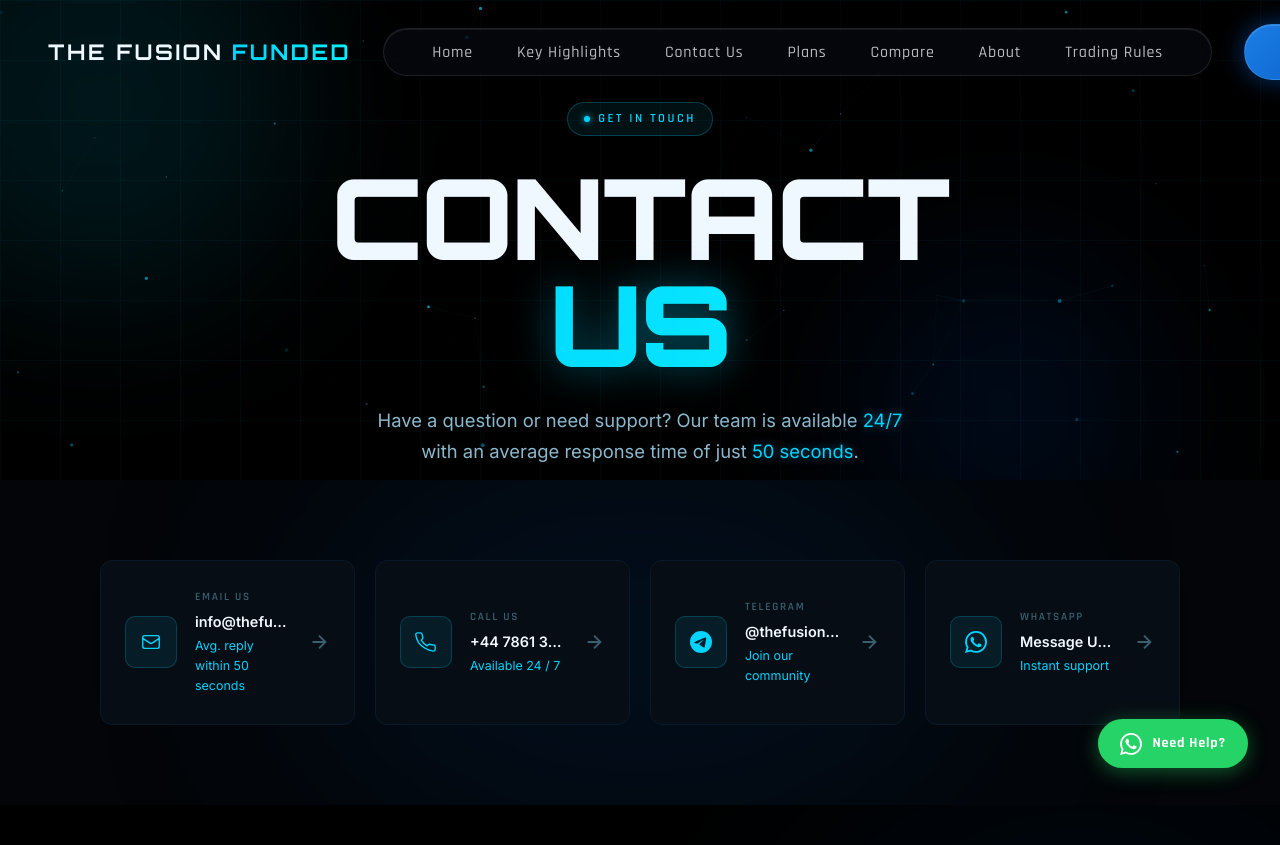
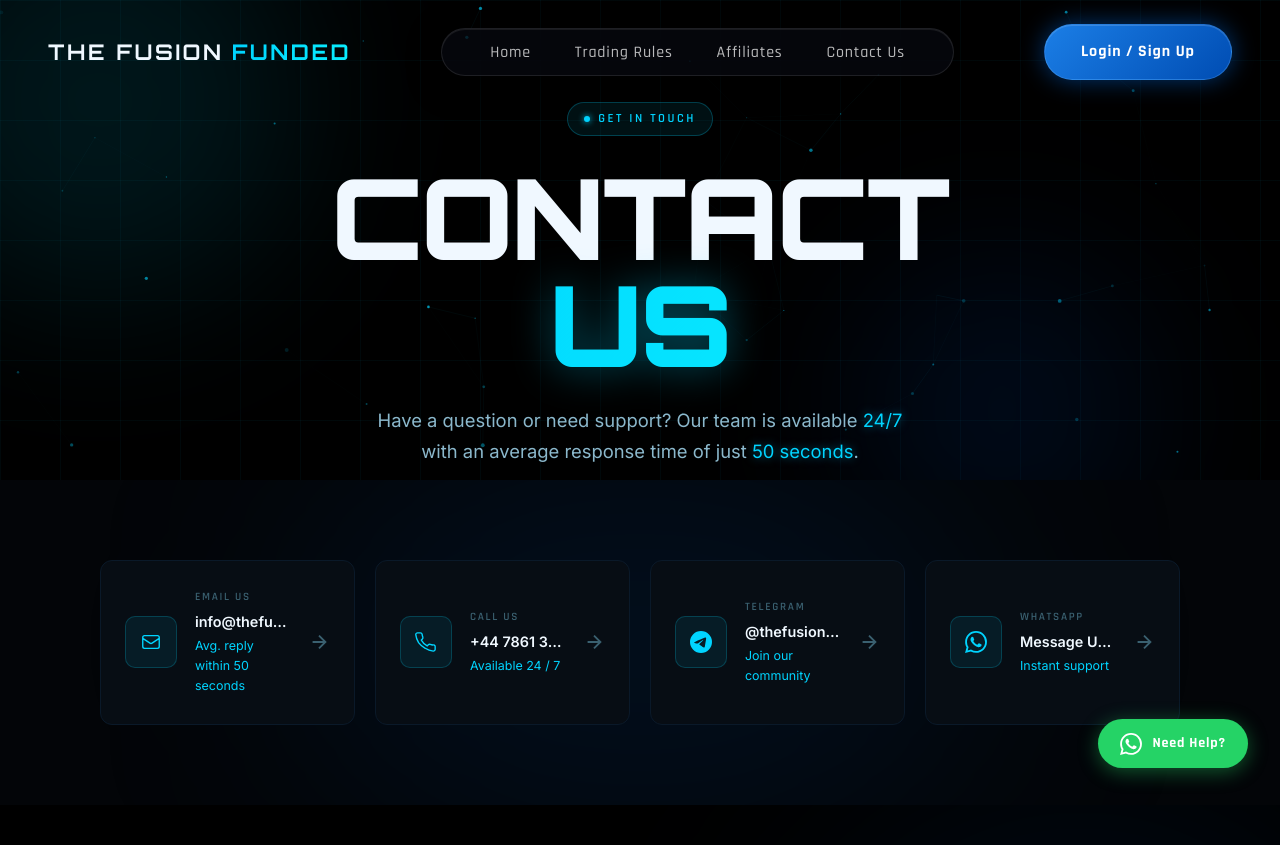
Before and after one commit to Chandan2909-commits/tff_landing2, a plain HTML site: page contact_us.html in a window 1280 px wide. Shown: the top 845 px of the page. Drawn offline with Linux system fonts and the light colour scheme; animation ran at ten frames a second.

Commit message:
Update contact_us.html

```diff
--- a/contact_us.html
+++ b/contact_us.html
@@ -18,27 +18,26 @@
 <body>
 
   <!-- ===== NAVBAR ===== -->
-  <nav id="navbar">
+ <nav id="navbar">
     <div class="nav-inner">
-      <a href="../index.html" class="nav-logo" id="nav-logo">
+      <div class="nav-logo" id="nav-logo">
         <span class="logo-text">THE FUSION</span>
         <span class="logo-accent">FUNDED</span>
-      </a>
+      </div>
       <ul class="nav-links" id="nav-links">
-        <li><a href="../index.html#hero" class="nav-link">Home</a></li>
-        <li><a href="../index.html#highlights" class="nav-link">Key Highlights</a></li>
-        <li><a href="contact_us.html" class="nav-link active">Contact Us</a></li>
-        <li><a href="../index.html#plans" class="nav-link">Plans</a></li>
-        <li><a href="../index.html#compare" class="nav-link">Compare</a></li>
-        <li><a href="../index.html#about" class="nav-link">About</a></li>
-        <li><a href="https://thefusionfunded.com/trading_rules.html" class="nav-link" target="_blank">Trading Rules</a></li>
+        <li><a href="index.html" class="nav-link">Home</a></li>
+        <li><a href="trading_rules.html" class="nav-link">Trading Rules</a></li>
+        <li><a href="affiliate_program.html" class="nav-link">Affiliates</a></li>
+        <li><a href="contact_us.html" class="nav-link">Contact Us</a></li>
       </ul>
-      <a href="https://user.thefusionfunded.com/user/signup" class="nav-cta" id="nav-cta" target="_blank">Login / Sign Up</a>
+      <a href="https://user.thefusionfunded.com/user/signup" class="nav-cta" id="nav-cta" target="_blank">Login / Sign
+        Up</a>
       <button class="hamburger" id="hamburger" aria-label="Toggle navigation">
         <span></span><span></span><span></span>
       </button>
     </div>
   </nav>
+
 
   <!-- Mobile Menu Overlay -->
   <div class="mobile-menu-overlay" id="mobile-menu-overlay"></div>
```
